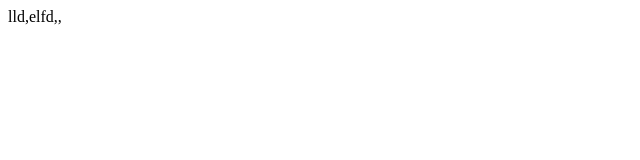
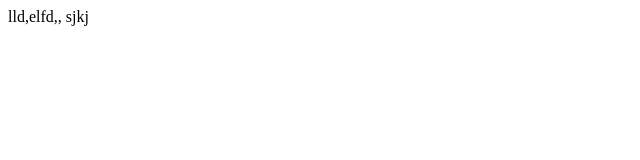
Before and after one commit to chaithrachaith/to-do-app, a plain HTML site: page index.html in a window 1280 px wide. Shown: the full height of the page, 0-640 px from the left. Drawn offline with Linux system fonts and the light colour scheme.

Commit message:
Update index.html

```diff
--- a/index.html
+++ b/index.html
@@ -1 +1,4 @@
 <html>lld,elfd,,
+
+
+  sjkj
```
